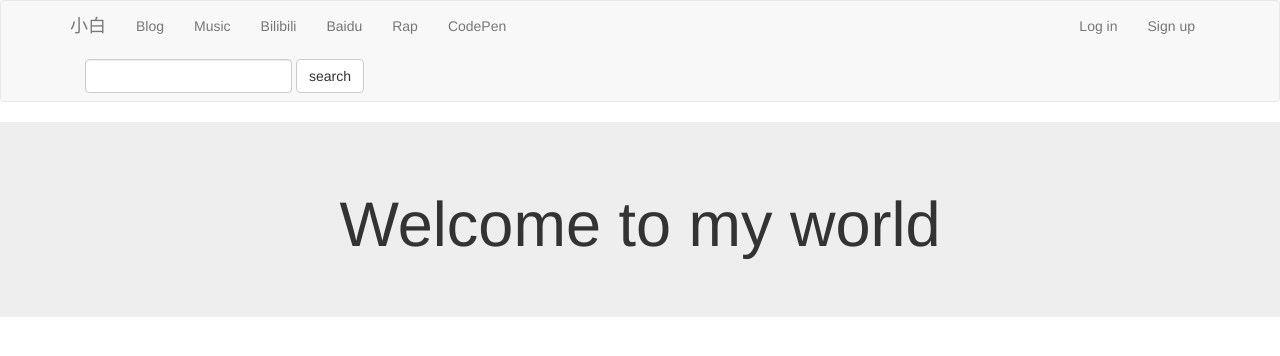
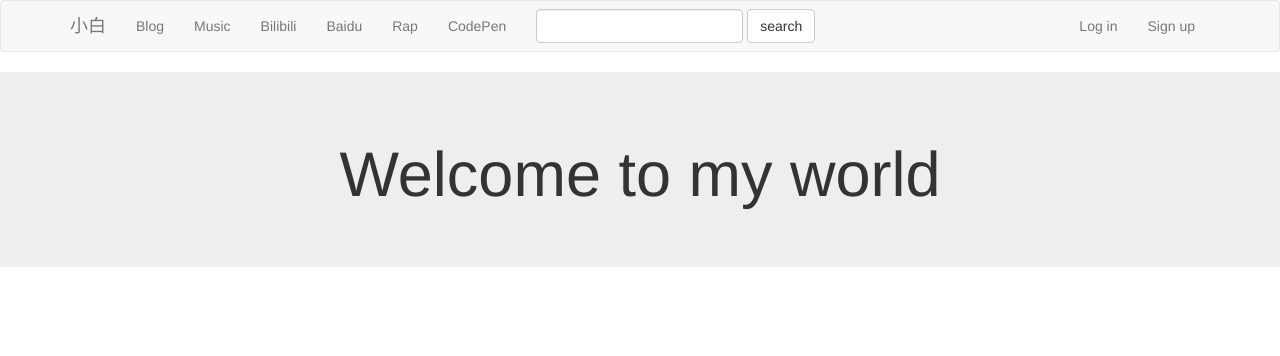
Before and after one commit to FE-YJP/Code, a plain HTML site: page modal.html in a window 1280 px wide. Drawn offline with nearby package versions, Linux system fonts and the light colour scheme.

Commit message:
Update modal.html

```diff
--- a/modal.html
+++ b/modal.html
@@ -37,7 +37,10 @@
 				<li><a href="http://122.215.138.104:8080/org/index.do">Rap</a></li>
 				<li><a href="https://codepen.io/">CodePen</a></li>
 			</ul>
-
+			<form action="" class="navbar-form navbar-left hidden-sm">
+				<input type="search" class="form-control">
+				<button type="submit" class="btn btn-default">search</button>
+			</form>
 			<ul class=" nav navbar-nav navbar-right">
 				<li>
 					<a href="#" data-toggle="modal" data-target="#mymodal">Log in</a>
@@ -49,10 +52,7 @@
 				<!-- 给个开关data-toggle=modal，给个连接data-target=id -->
 			</ul>
 				</div><!-- 折叠 -->
-				<form action="" class="navbar-form navbar-left">
-				<input type="search" class="form-control">
-				<button type="submit" class="btn btn-default">search</button>
-			</form>
+
 			</div>
 		</div>
 		<div class="jumbotron">
```
